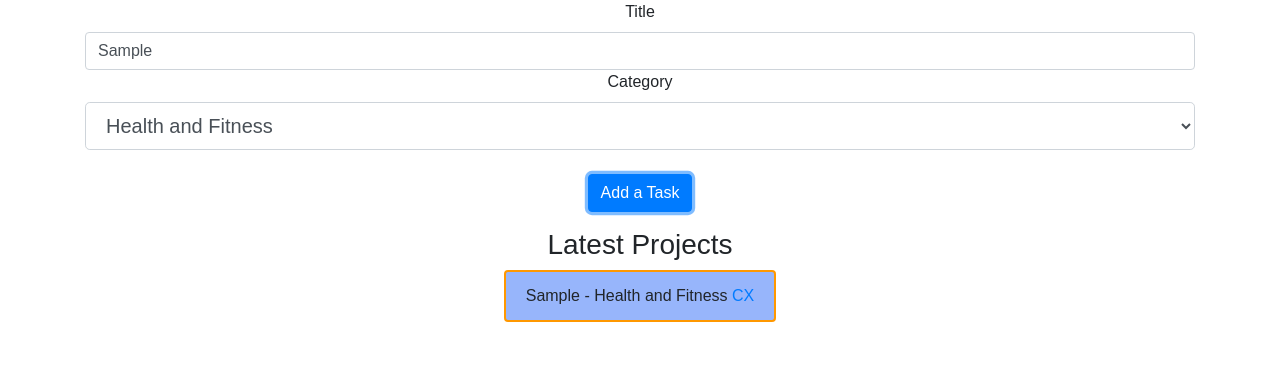
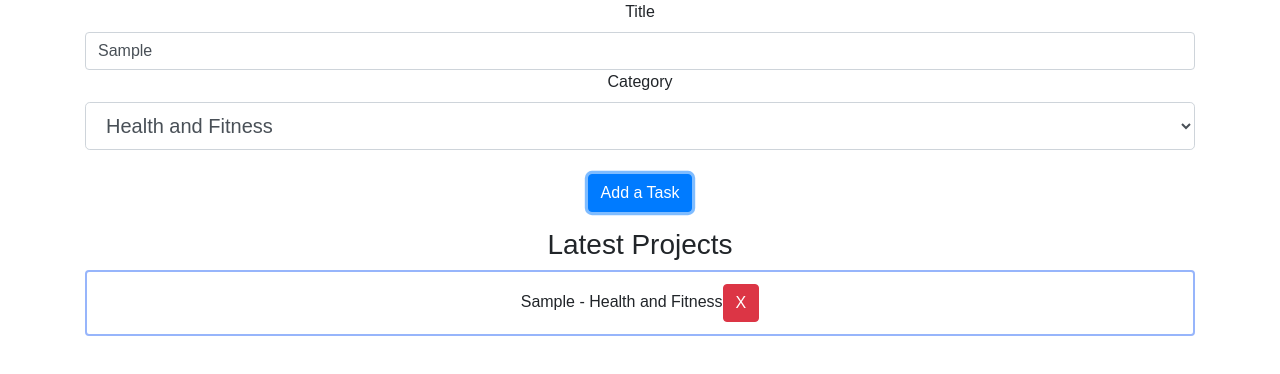
Before and after one commit to ali1129js/projectmanagerreactjs, a React (Create React App) app: page / in a window 1280 px wide. Both pictures are taken after typing "Sample" into the empty fields and a click on the button "Add a Task". Shown: the top 374 px of the page. Built offline with nearby package versions, Linux system fonts and the light colour scheme.

Commit message:
template literals fixed

```diff
--- a/src/Components/ProjectItem.js
+++ b/src/Components/ProjectItem.js
@@ -2,7 +2,7 @@
  * @Author: Ali Ismail
  * @Date:   2018-04-03T13:39:59+02:00
  * @Last modified by:   Ali Ismail
- * @Last modified time: 2018-04-04T22:51:04+02:00
+ * @Last modified time: 2018-04-05T11:43:54+02:00
  */
 import React, { Component } from 'react';
 class ProjectItem extends Component {
@@ -10,19 +10,22 @@ class ProjectItem extends Component {
     this.props.onDelete(id);
   }
   render() {
-    console.log(this.props.project.color);
+    let color = this.props.project.color;
     return (
+      <ul className="list-group" >
+        <li className="list-group-item" style={{
+          width: 'auto',
+          margin: '5 auto',
+          border: `2px solid ${color}`,
+        }}>
+          {this.props.project.title} - {this.props.project.category}
 
-      <ul className="list-group">
-        <li className="list-group-item" style={{
-          width:'auto',
-          margin: 'auto',
-          border: '2px solid #FF9800',
-          backgroundColor: `${this.props.project.color}`
-        }} >
-          {this.props.project.title} - {this.props.project.category}
-          <a href="#" onClick={this.deleteProject.bind(this,this.props.project.id)}> CX</a>
+          <button
+            href="#"
+            className="btn btn-danger"
+            onClick={this.deleteProject.bind(this,this.props.project.id)}> X </button>
         </li>
+
       </ul>
     );
   }
```
